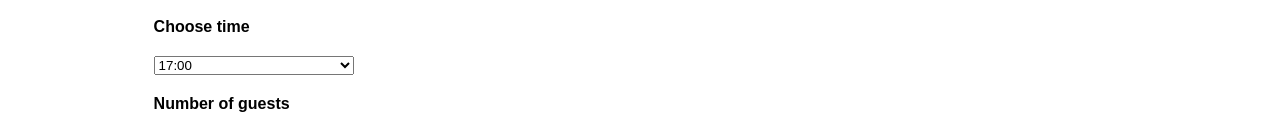
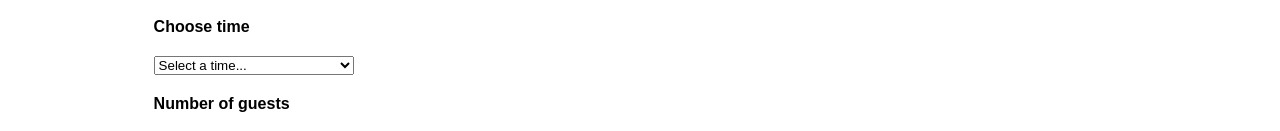
Before and after one commit to rhinoxD/Little-Lemon, a React (Create React App) app: page /booking in a window 1280 px wide. Shown: the part 194-325 px from the top of the page. Built offline with nearby package versions, Linux system fonts and the light colour scheme; the HTML template or start-up script is replaced by a standard one.

Commit message:
Add table booking state

```diff
--- a/src/App.js
+++ b/src/App.js
@@ -1,3 +1,4 @@
+import { useState } from 'react'
 import { Routes, Route, BrowserRouter } from 'react-router-dom'
 
 import './App.css'
@@ -12,6 +13,15 @@ import OrderOnline from './components/OrderOnline'
 import Reservations from './components/Reservations'
 
 function App() {
+  const [availableTimes, setAvailableTimes] = useState([
+    'Select a time...',
+    '17:00',
+    '18:00',
+    '19:00',
+    '20:00',
+    '21:00',
+    '22:00',
+  ])
   return (
     <BrowserRouter>
       <Nav />
@@ -22,7 +32,12 @@ function App() {
         <Route path='/reservations' element={<Reservations />} />
         <Route path='/order-online' element={<OrderOnline />} />
         <Route path='/login' element={<Login />} />
-        <Route path='/booking' element={<BookingPage />} />
+        <Route
+          path='/booking'
+          element={
+            <BookingPage availableTimes={availableTimes} />
+          }
+        />
       </Routes>
       <Footer />
     </BrowserRouter>
--- a/src/components/BookingForm.js
+++ b/src/components/BookingForm.js
@@ -1,24 +1,16 @@
-import { useState } from 'react'
+import { useState, useRef } from 'react'
 
-const BookingForm = () => {
+const BookingForm = ({ availableTimes, dispatch }) => {
   const [date, setDate] = useState('')
-  const [availableTimes, setAvailableTimes] = useState([
-    '17:00',
-    '18:00',
-    '19:00',
-    '20:00',
-    '21:00',
-    '22:00',
-  ])
   const [time, setTime] = useState('')
   const [guests, setGuests] = useState(1)
   const [occasion, setOccasion] = useState('')
+  const ref = useRef()
   const handleDate = (e) => {
     // console.log(e.target.value)
     setDate(e.target.value)
   }
   const handleTime = (e) => {
-    // console.log(e.target.value)
     setTime(e.target.value)
   }
   const handleGuests = (e) => {
@@ -31,23 +23,28 @@ const BookingForm = () => {
   }
   const handleSubmit = (e) => {
     e.preventDefault()
+    setDate('')
+    ref.current.value = ''
+    dispatch({ type: time })
     console.log(date, time, guests, occasion)
   }
   return (
     <div className='form'>
       <form style={{ display: 'grid', maxWidth: '200px', gap: '20px' }}>
         <label htmlFor='res-date'>Choose date</label>
-        <input type='date' id='res-date' onChange={handleDate} />
+        <input type='date' id='res-date' onChange={handleDate} value={date} />
         <label htmlFor='res-time'>Choose time</label>
         <select id='res-time ' onChange={handleTime}>
-          {availableTimes.map((avlTime) => (
-            <option key={avlTime}>{avlTime}</option>
-          ))}
+          {availableTimes &&
+            availableTimes.map((avlTime) => (
+              <option key={avlTime}>{avlTime}</option>
+            ))}
         </select>
         <label htmlFor='guests'>Number of guests</label>
         <input
           type='number'
           placeholder='1'
+          ref={ref}
           min='1'
           max='10'
           id='guests'
--- a/src/components/BookingPage.js
+++ b/src/components/BookingPage.js
@@ -1,10 +1,19 @@
-import React from 'react'
+import React, { useReducer } from 'react'
 import BookingForm from './BookingForm'
 
-const BookingPage = () => {
+const BookingPage = ({ availableTimes, setAvailableTimes }) => {
+  const updateTimes = (state, action) => {
+    console.log(state)
+    console.log(action)
+    state = availableTimes.filter(function (item) {
+      return item !== action.type
+    })
+    return state
+  }
+  const [state, dispatch] = useReducer(updateTimes, availableTimes)
   return (
     <div>
-      <BookingForm />
+      <BookingForm availableTimes={state} dispatch={dispatch} />
     </div>
   )
 }
--- a/src/components/Main.js
+++ b/src/components/Main.js
@@ -1,4 +1,4 @@
-import React from 'react'
+import { useState } from 'react'
 
 import contentImage from '../assets/restauranfood.jpg'
 import greekSalad from '../assets/greek salad.jpg'
@@ -18,7 +18,9 @@ const Main = () => {
             We are a family owned Mediterranean restaurant, focused on
             traditional recipes served with a modern twist.
           </h5>
-          <button className='btn'><Link to='/booking'>Reserve a Table</Link></button>
+          <button className='btn'>
+            <Link to='/booking'>Reserve a Table</Link>
+          </button>
         </div>
         <div className='content-image'>
           <img src={contentImage} alt='restaurant-food' />
```
Also changed, not shown: 1 other file (tests, documents, lock files or other folders).
